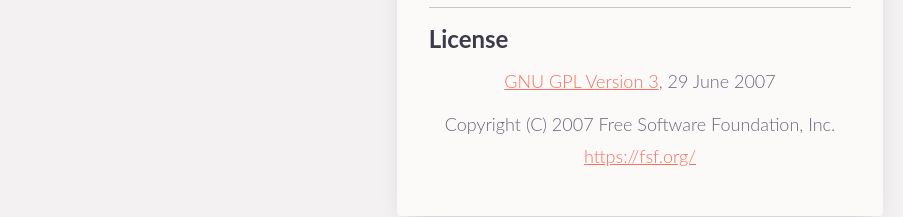
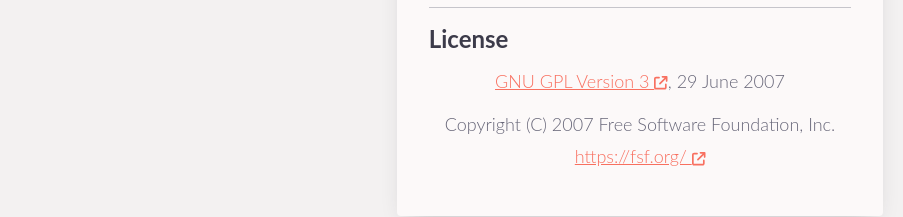
Before and after one commit to clk1006/teris, a Next.js app: page /docs in a window 1280 px wide. Shown: the part 707-924 px from the top of the page, without its empty margins (0-903 px from the left). Built offline with nearby package versions, Linux system fonts and the light colour scheme.

Commit message:
fixed mistake and added icons for external links

```diff
--- a/pages/docs/index.js
+++ b/pages/docs/index.js
@@ -6,7 +6,9 @@
   faBook,
   faCirclePlay,
   faCodeBranch,
-  faEllipsis
+  faEllipsis,
+  faExternalLink,
+  faExternalLinkSquare
 } from '@fortawesome/free-solid-svg-icons';
 
 export default function Docs() {
@@ -79,8 +81,8 @@
                             </ul>
                         <hr></hr>
                         <h2>License</h2>
-                            <p className="license"><a href="https://github.com/clk1006/tetris/blob/main/LICENSE" target="_blank" rel="noreferrer">GNU GPL Version 3</a>, 29 June 2007</p>
-                            <p className="license">Copyright (C) 2007 Free Software Foundation, Inc. <a href="https://fsf.org/" target="_blank" rel="noreferrer">https://fsf.org/</a></p>
+                            <p className="license"><a href="https://github.com/clk1006/tetris/blob/main/LICENSE" target="_blank" rel="noreferrer">GNU GPL Version 3 <FontAwesomeIcon size="xs" icon={faExternalLink} /></a>, 29 June 2007</p>
+                            <p className="license">Copyright (C) 2007 Free Software Foundation, Inc. <a href="https://fsf.org/" target="_blank" rel="noreferrer">https://fsf.org/ <FontAwesomeIcon size="xs" icon={faExternalLink} /></a></p>
                     </div>
                 </div>
             </main>
```
